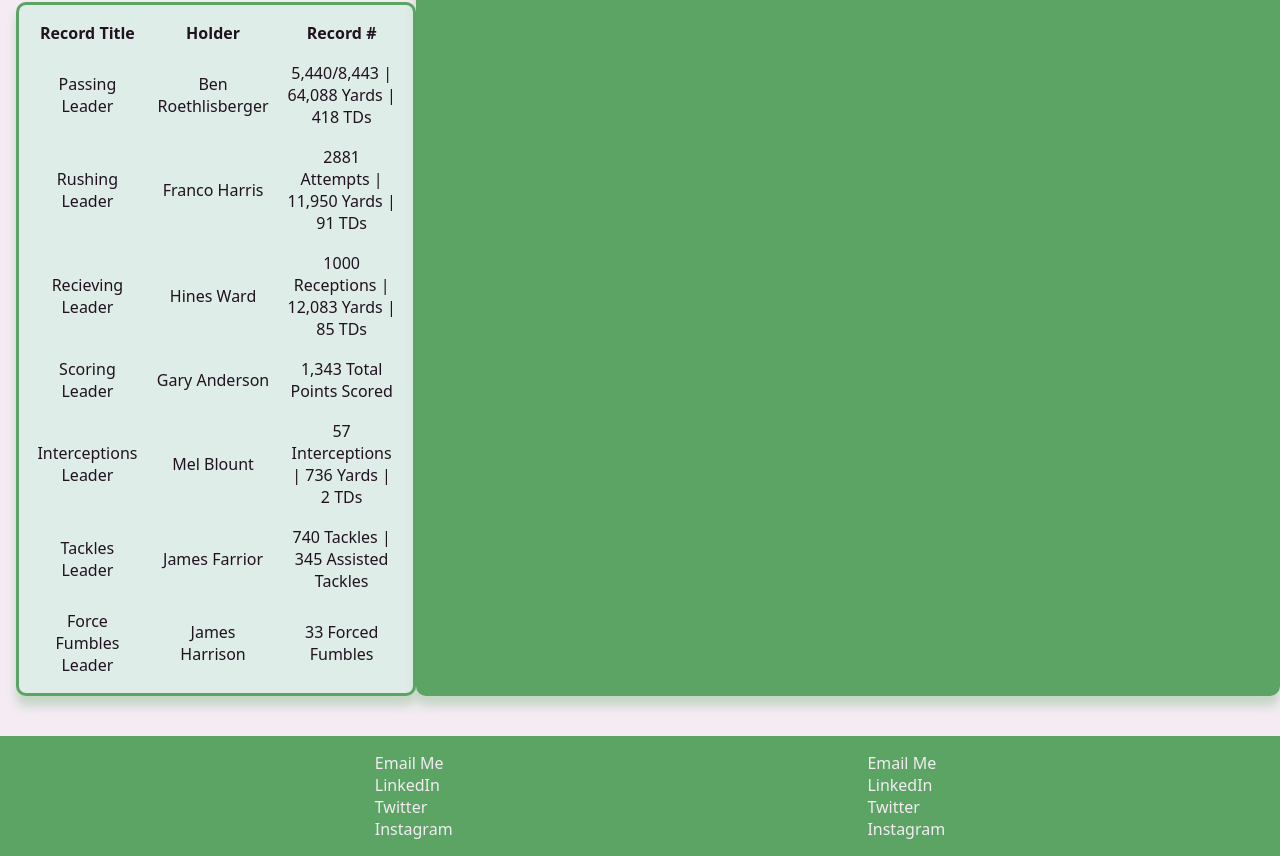
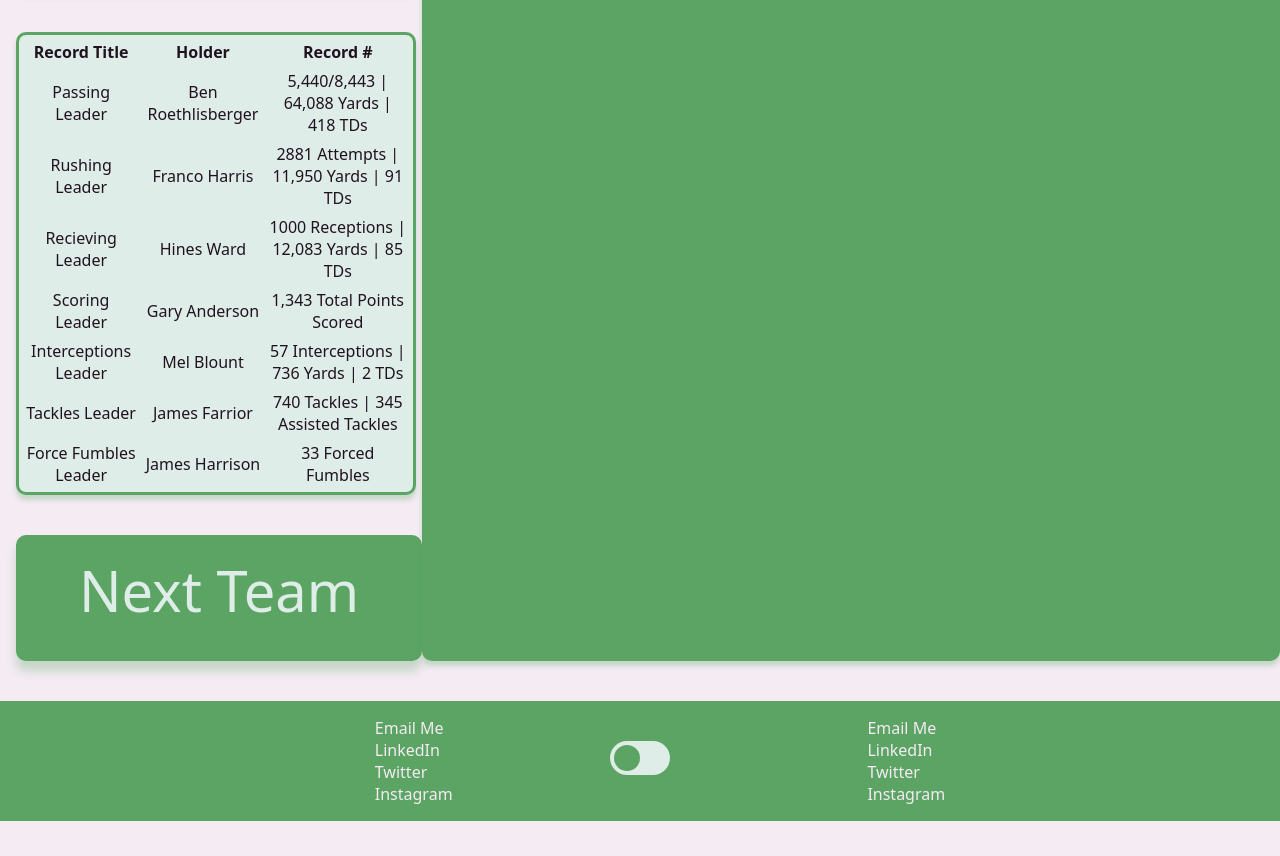
Before and after one commit to JGCConway/NFLVizualizer-, a plain HTML site: page index.html in a window 1280 px wide. Shown: the part 938-1794 px from the top of the page. After the commit the page ends 1759 px from the top, so only its background shows below. Drawn offline with Linux system fonts and the light colour scheme.

Commit message:
Next Team and Darkmode toggle added

```diff
--- a/index.html
+++ b/index.html
@@ -159,6 +159,8 @@
     <td>33 Forced Fumbles</td>
 </tr>
         </table><!--Record Holders (TODO)-->
+
+        <a href="favorite.html" class="Next-Team-Button">Next Team</a>
     </div>
 
     <div class="Team-Stats-Container"><!--Team Information Main Content (Charts and Tabs)-->
@@ -208,6 +210,11 @@
         <li><a class="footer-nav-option" href="https://linkedin.com">Twitter</a></li>
         <li><a class="footer-nav-option" href="https://linkedin.com">Instagram</a></li>
     </ul>
+
+    <label class="Darkmode-switch">
+        <input type="checkbox">
+        <span class="slider round"></span>
+
 </footer>
 
 <script src="script.js"></script><!--Script-->
--- a/style.css
+++ b/style.css
@@ -22,6 +22,7 @@
 /* Navigation Header START */
 .topnav{
     border-radius: 5px;
+    margin-bottom: 5vh;
 }
 
 .Navigation-Options{
@@ -38,7 +39,7 @@
     background-color: #deede7;
     color: #21121f;
     font-size: large;
-    box-shadow: 0 10px 10px rgba(91, 164, 100, 0.3);
+    box-shadow: 0 5px 5px rgba(91, 164, 100, 0.3);
 }
 
 .search-bar:focus{
@@ -81,18 +82,23 @@
     grid-template-columns: 12% 50% 50%;
     justify-items: center;
     align-items: center;
+    border: 3px solid #5ba464;
+    border-radius: 10px;
+    background: #deede7;
+    margin-left: 5vh;
+    margin-right: 4vh;
 }
 
 #CurrentWins{
-  color: green;
+  color: #5ba464;
 }
 
 #CurrentLosses{
-  color: red;
+  color: #BF4342
 }
 
 #Record-Color-Correction, #CurrentTies{
-  color: black;
+  color: #5ba464;
 }
 
 .Info-Table-Parent-1{
@@ -114,7 +120,7 @@
     width: 50vh;
     text-align: center;
     border-radius: 10px;
-    box-shadow: 0 10px 10px rgba(91, 164, 100, 0.3);
+    box-shadow: 0 5px 5px rgba(91, 164, 100, 0.3);
 }
 
 .Info-Table-Child-2{
@@ -127,7 +133,29 @@
 
 .Info-Table-Child-4{
   margin-top: 5vh;
-  border-spacing: 2vh;
+  border-spacing: .7vh;
+}
+
+.Next-Team-Button{
+  text-decoration: none;
+  line-height: 13vh;
+  font-size: 7vh;
+  color: #deede7;
+  text-align: center;
+  border: 3px solid #5ba464;
+  border-radius: 10px;
+  background: #5ba464;
+  width: 50vh;
+  height: 15vh;
+  margin-top: 5vh;
+  box-shadow: 0 10px 10px rgba(91, 164, 100, 0.3);
+}
+
+.Next-Team-Button:hover{
+  border-radius: 10px;
+  background: #deede7;
+  color: #5ba464;
+  box-shadow: 0 10px 20px rgba(91, 164, 100, 0.3);
 }
 
 .Team-Stats-Container {
@@ -137,7 +165,7 @@
     background-color: #5ba464;
     border-radius: 10px;
     border: 3px solid #5ba464;
-    box-shadow: 0 10px 10px rgba(91, 164, 100, 0.3);
+    box-shadow: 0 5px 5px rgba(91, 164, 100, 0.3);
   }
   .Container-Tabs {
     display: grid;
@@ -216,3 +244,62 @@
     padding-right: 5vh;
     border-radius: 5px;
   }
+
+  .Darkmode-switch {
+    position: absolute;
+    display: inline-block;
+    margin-top: 5vh;
+    width: 60px;
+    height: 34px;
+  }
+
+  /* Hide default HTML checkbox */
+  .Darkmode-switch input {
+    opacity: 0;
+    width: 0;
+    height: 0;
+  }
+
+  /* The slider */
+  .slider {
+    position: absolute;
+    cursor: pointer;
+    top: 0;
+    left: 0;
+    right: 0;
+    bottom: 0;
+    background-color: #deede7;
+    -webkit-transition: .4s;
+    transition: .4s;
+  }
+
+  .slider:before {
+    position: absolute;
+    content: "";
+    height: 26px;
+    width: 26px;
+    left: 4px;
+    bottom: 4px;
+    background-color: #5ba464;
+    -webkit-transition: .4s;
+    transition: .4s;
+  }
+
+  input:checked + .slider {
+    background-color: #21121f;
+  }
+
+  input:checked + .slider:before {
+    -webkit-transform: translateX(26px);
+    -ms-transform: translateX(26px);
+    transform: translateX(26px);
+  }
+
+  /* Rounded sliders */
+  .slider.round {
+    border-radius: 34px;
+  }
+
+  .slider.round:before {
+    border-radius: 50%;
+  }
```
